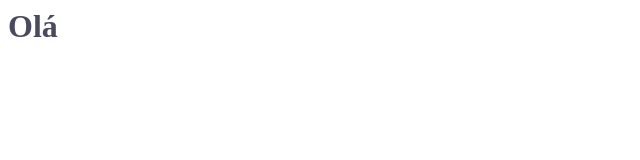
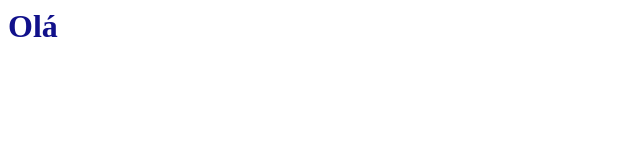
Before and after one commit to andre-brisson/teste, a plain HTML site: page index.html in a window 1280 px wide. Shown: the full height of the page, 0-640 px from the left. Drawn offline with Linux system fonts and the light colour scheme.

Commit message:
h1 blue2

```diff
--- a/index.html
+++ b/index.html
@@ -3,7 +3,7 @@
 <head>
     <style>
         h1 {
-            color: rgb(74, 74, 94);
+            color: rgb(17, 17, 139);
         }
     </style>
 </head>
```
